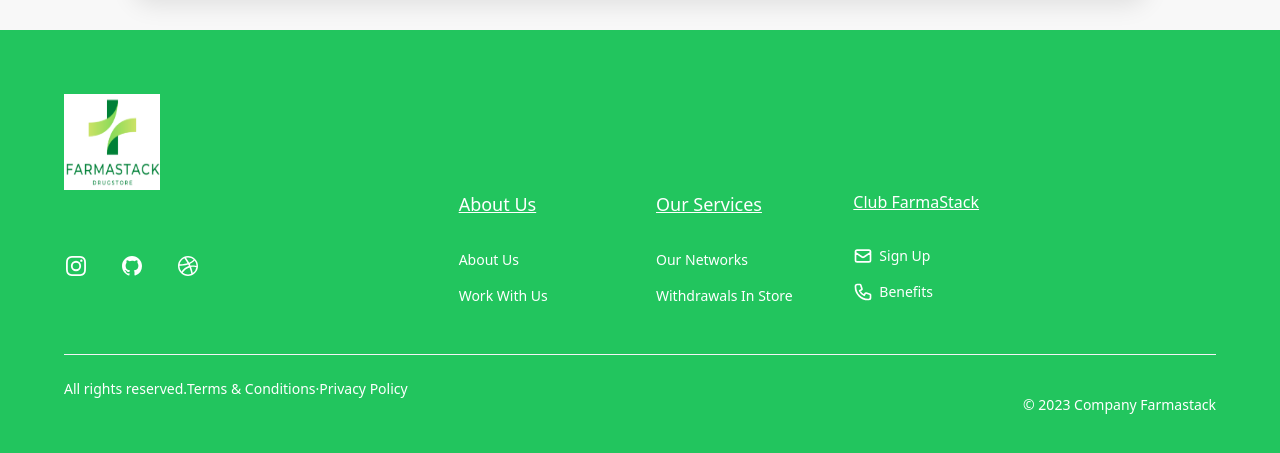
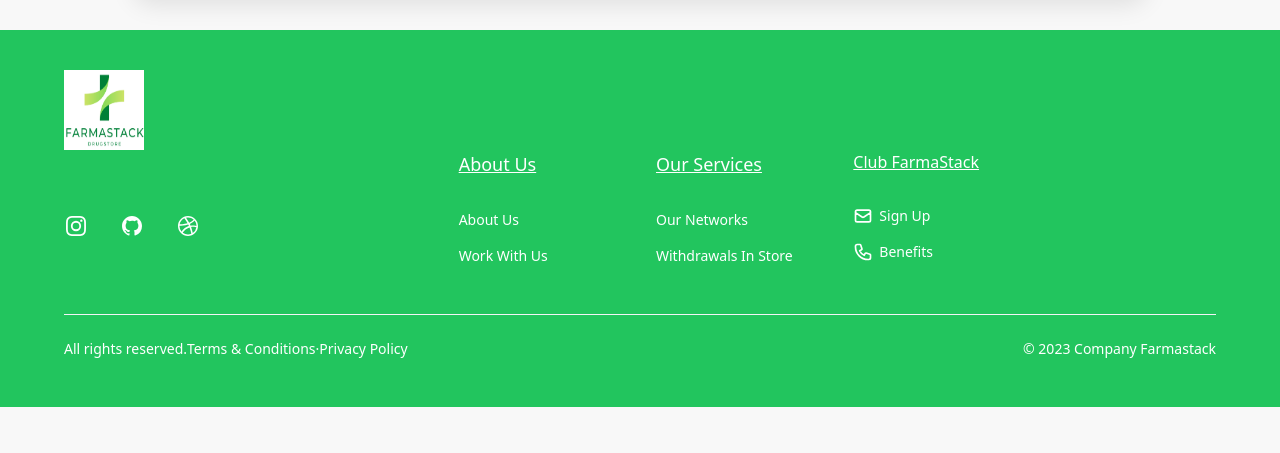
Before and after one commit to FarmaStack-Grupo05/Front-FarmaStack, a React (Vite) app: page / in a window 1280 px wide. Shown: the part 627-1080 px from the top of the page. After the commit the page ends 1034 px from the top, so only its background shows below. Built offline with nearby package versions, Linux system fonts and the light colour scheme; no server answers.

Commit message:
ok footer

```diff
--- a/src/Components/Footer/Footer.jsx
+++ b/src/Components/Footer/Footer.jsx
@@ -14,7 +14,7 @@ const Footer = () => {
 				className="bg-green-500 max-w-full px-4 pb-6 pt-8 sm:px-6 lg:px-8  mt-10 text-white "
 			>
 				<div className="max-w-screen-xl mx-auto px-4 pb-6  sm:px-6 lg:px-8 ">
-					<img src={Logo} alt="Logo" className="w-24 h-24 mt-8" />
+					<img src={Logo} alt="Logo" className="w-20 h-20 mt-2" />
 					<div className="grid grid-cols-1 gap-8 lg:grid-cols-3">
 						<div>
 							<div className="flex justify-center text-white sm:justify-start">
@@ -109,9 +109,7 @@ const Footer = () => {
 								<nav aria-label="Footer About Nav" className="mt-8">
 									<ul className=" space-y-4 text-sm">
 										<li>
-											<Link to={"/farmastack/aboutus"} target="_blank">
-												About Us
-											</Link>
+											<Link to={"/farmastack/aboutus"}>About Us</Link>
 										</li>
 
 										<li>
@@ -214,7 +212,7 @@ const Footer = () => {
 									Privacy Policy
 								</Link>
 							</p>
-							<p className="mt-4 text-sm">&copy; 2023 Company Farmastack</p>
+							<p className="text-sm">&copy; 2023 Company Farmastack</p>
 						</div>
 					</div>
 				</div>
```
